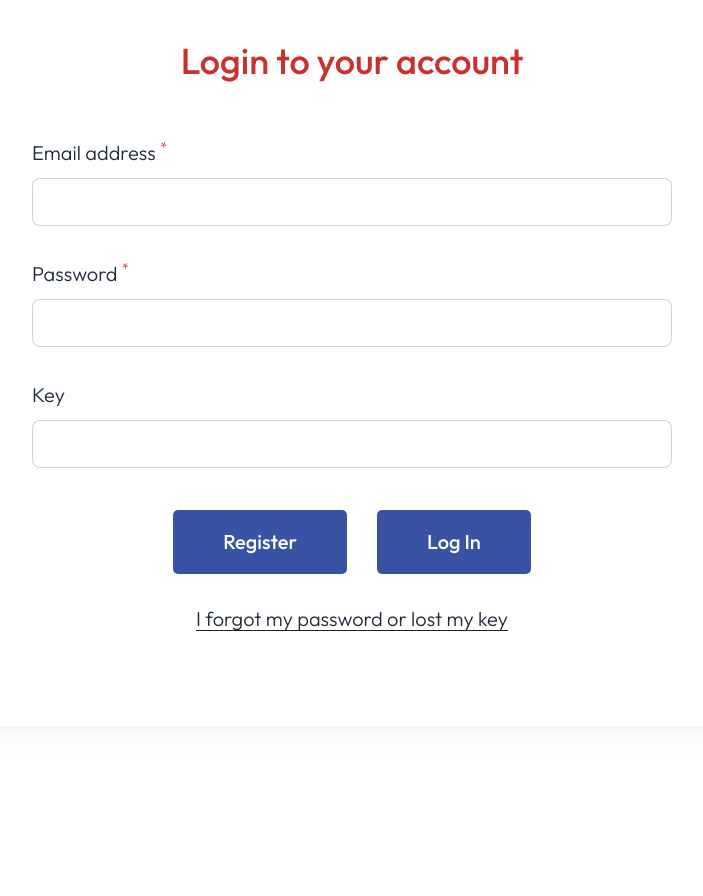
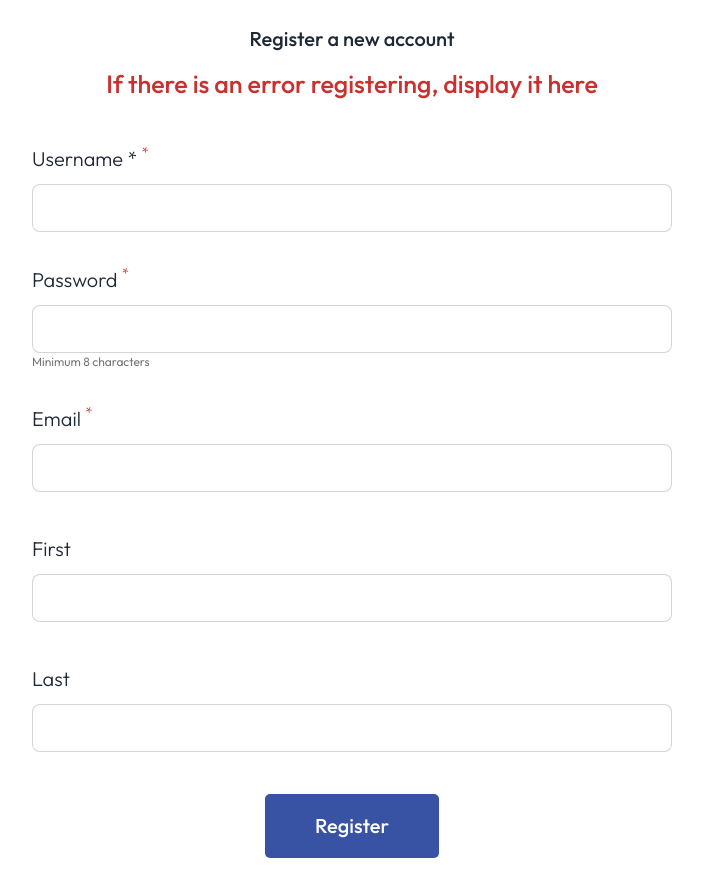
Before and after one commit to MamtazDev/cloud-four-c-two, a React (Create React App) app: page /register in a window 1280 px wide. Shown: the part 380-1276 px from the top of the page, without its empty margins (288-991 px from the left). Before the commit the page ends 1166 px from the top, so only its background shows below. Built offline with nearby package versions, Linux system fonts and the light colour scheme.

Commit message:
register adde

```diff
--- a/package.json
+++ b/package.json
@@ -9,6 +9,7 @@
     "daisyui": "^2.51.2",
     "react": "^18.2.0",
     "react-dom": "^18.2.0",
+    "react-router-dom": "^6.8.2",
     "react-scripts": "5.0.1",
     "web-vitals": "^2.1.4"
   },
--- a/src/App.js
+++ b/src/App.js
@@ -1,11 +1,16 @@
-import './App.css';
-import Login from './components/Register/Login';
+import { Route, Routes } from "react-router-dom";
+import "./App.css";
+import Login from "./components/Register/Login";
+import Register from "./components/Register/Register";
 
 function App() {
   return (
-  <div>
-    <Login/>
-  </div>
+    <div>
+      <Routes>
+        <Route path="/" element={<Login />} />
+        <Route path="/register" element={<Register />} />
+      </Routes>
+    </div>
   );
 }
 
--- /dev/null
+++ b/src/components/Projects/Project.js
@@ -0,0 +1,13 @@
+import React from 'react';
+
+const Project = () => {
+    return (
+        <div>
+            <div>
+            <input type="text" className="input input-bordered w-full" />
+            </div>
+        </div>
+    );
+};
+
+export default Project;
--- a/src/components/Register/Login.js
+++ b/src/components/Register/Login.js
@@ -2,6 +2,7 @@ import React from "react";
 import "./Register.css";
 import loginLogo from "../../assets/login_logo.png";
 import BlueButton from "../../utils/BlueButton";
+import { Link } from "react-router-dom";
 
 const Login = () => {
   return (
@@ -31,7 +32,9 @@ const Login = () => {
             <input type="email" className="input input-bordered w-full" />
           </div>
           <div className="flex justify-center gap-[30px] mb-[30px]">
+            <Link to="/register">
             <BlueButton>Register</BlueButton>
+            </Link>
             <BlueButton>Log In</BlueButton>
           </div>
           <p className=" text-[20px] font-[300] text-center">
--- a/src/components/Register/Register.css
+++ b/src/components/Register/Register.css
@@ -5,9 +5,6 @@
   background: #ffffff;
   box-shadow: 0px 1px 45px -8px rgba(0, 0, 0, 0.1);
   border-radius: 15px;
-}
-.font_family {
-  font-family: "Outfit";
 }
 .key {
   position: relative;
--- a/src/components/Register/Register.js
+++ b/src/components/Register/Register.js
@@ -1,11 +1,61 @@
-import React from 'react';
+import React from "react";
+import BlueButton from "../../utils/BlueButton";
+import "./Register.css";
+import loginLogo from "../../assets/login_logo.png";
 
 const Register = () => {
-    return (
-        <div>
+  return (
+    <div className="py-[60px]">
+      <div className="login_container ">
+        <img className="mx-auto mb-[61px]" src={loginLogo} alt="" />
+        <p className="text-center text-[20px] font-[500] mb-[12px]">
+          Register a new account
+        </p>
+        <p className="text-center text-[#C9312E] text-[25px] font-[500] mb-[40px]">
+          If there is an error registering, display it here
+        </p>
+        <form>
+          <div className="mb-[33px]">
+            <label className="text-[20px] font-[300] mb-[10px] block">
+              Username * <sup className="text-[#C9312E]">*</sup>
+            </label>
+            <input type="text" className="input input-bordered w-full" />
+          </div>
+          <div className="mb-[33px]">
+            <label className="text-[20px] font-[300] mb-[10px] block">
+              Password <sup className="text-[#C9312E]">*</sup>
+            </label>
+            <input type="password" className="input input-bordered w-full" />
+            <p className="text-[12px] font-[400] text-[#767676]">
+              Minimum 8 characters
+            </p>
+          </div>
+          <div className="mb-[42px]">
+            <label className="text-[20px] font-[300] mb-[10px] block">
+              Email <sup className="text-[#C9312E]">*</sup>
+            </label>
+            <input type="email" className="input input-bordered w-full" />
+          </div>
+          <div className="mb-[42px]">
+            <label className="text-[20px] font-[300] mb-[10px] block">
+              First
+            </label>
+            <input type="text" className="input input-bordered w-full" />
+          </div>
+          <div className="mb-[42px]">
+            <label className="text-[20px] font-[300] mb-[10px] block">
+              Last
+            </label>
+            <input type="text" className="input input-bordered w-full" />
+          </div>
+          <div className="flex justify-center gap-[30px] mb-[30px]">
+            <BlueButton>Register</BlueButton>
+          </div>
 
-        </div>
-    );
+        </form>
+      </div>
+    </div>
+  );
 };
 
 export default Register;
--- a/src/index.js
+++ b/src/index.js
@@ -1,13 +1,16 @@
-import React from 'react';
-import ReactDOM from 'react-dom/client';
-import './index.css';
-import App from './App';
-import reportWebVitals from './reportWebVitals';
+import React from "react";
+import ReactDOM from "react-dom/client";
+import "./index.css";
+import App from "./App";
+import reportWebVitals from "./reportWebVitals";
+import { BrowserRouter } from "react-router-dom";
 
-const root = ReactDOM.createRoot(document.getElementById('root'));
+const root = ReactDOM.createRoot(document.getElementById("root"));
 root.render(
   <React.StrictMode>
-    <App />
+    <BrowserRouter>
+      <App />
+    </BrowserRouter>
   </React.StrictMode>
 );
 
```
Also changed, not shown: 1 other file (tests, documents, lock files or other folders).
